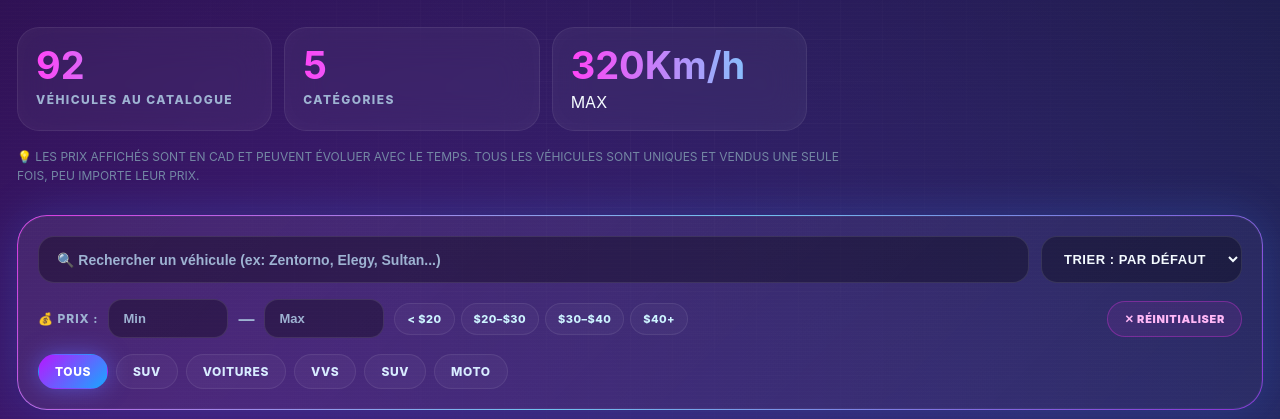
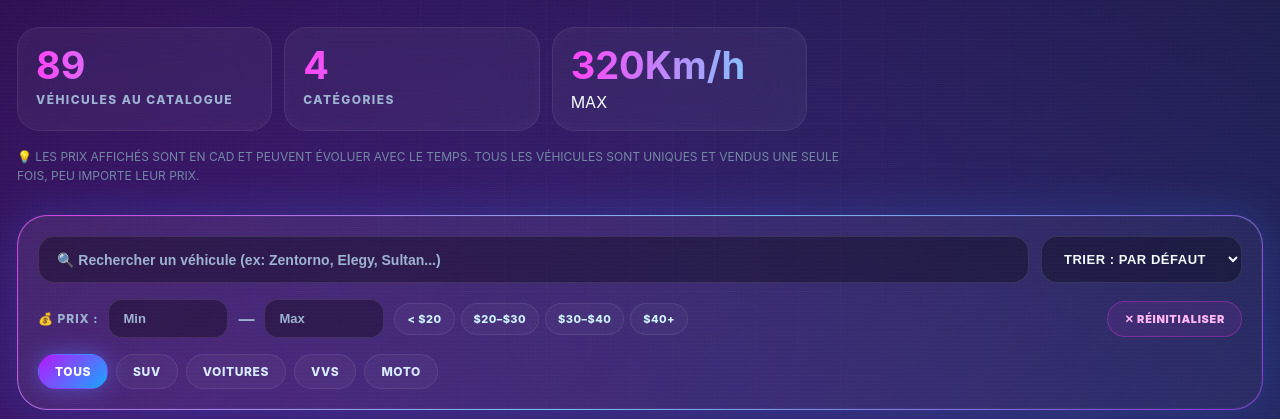
Before and after one commit to myclaworld/montrevolution-website, a plain HTML site: page cars.html in a window 1280 px wide. Shown: the part 381-800 px from the top of the page. Drawn offline with Linux system fonts and the light colour scheme.

Commit message:
Update cars.html

```diff
--- a/cars.html
+++ b/cars.html
@@ -847,10 +847,7 @@
       { name: "INF G37 Drag", category: "Voitures", price: 35, image: "https://r2.fivemanage.com/b72hPdzuuK18qmE8qLfzt/BOUTIQUE_35/INFG37Drag.png", badge: "" },
       { name: "GLS", category: "Suv", price: 35, image: "https://r2.fivemanage.com/b72hPdzuuK18qmE8qLfzt/BOUTIQUE_35/GLS.png", badge: "" },
       { name: "Ferrari Pugnator", category: "Suv", price: 35, image: "https://r2.fivemanage.com/b72hPdzuuK18qmE8qLfzt/BOUTIQUE_35/FerrariPugnator.png", badge: "" },
-      { name: "Durango SRT Hell", category: "suv", price: 35, image: "https://r2.fivemanage.com/b72hPdzuuK18qmE8qLfzt/BOUTIQUE_35/DurangoSRTHell.png", badge: "" },
-      { name: "Durango SRT Hell", category: "suv", price: 35, image: "https://r2.fivemanage.com/b72hPdzuuK18qmE8qLfzt/BOUTIQUE_35/DurangoSRTHell.png", badge: "" },
-      { name: "Durango SRT Hell", category: "suv", price: 35, image: "https://r2.fivemanage.com/b72hPdzuuK18qmE8qLfzt/BOUTIQUE_35/DurangoSRTHell.png", badge: "" },
-      { name: "Durango SRT Hell", category: "suv", price: 35, image: "https://r2.fivemanage.com/b72hPdzuuK18qmE8qLfzt/BOUTIQUE_35/DurangoSRTHell.png", badge: "" },
+      { name: "Durango SRT Hell", category: "Suv", price: 35, image: "https://r2.fivemanage.com/b72hPdzuuK18qmE8qLfzt/BOUTIQUE_35/DurangoSRTHell.png", badge: "" },
 
 
       { name: "TMAX DX", category: "moto", price: 35, image: "https://r2.fivemanage.com/b72hPdzuuK18qmE8qLfzt/BOUTIQUE_MOTO/TMAXDX.png", badge: "" },
```
